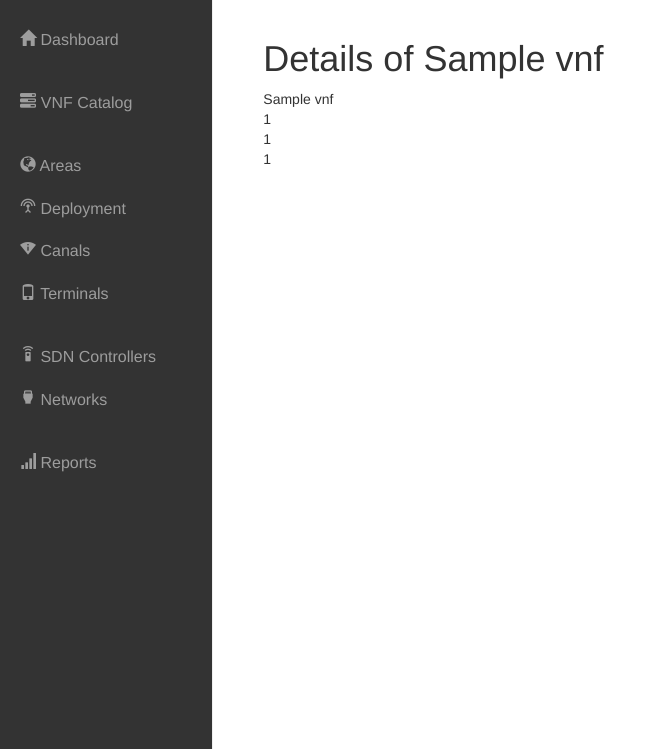
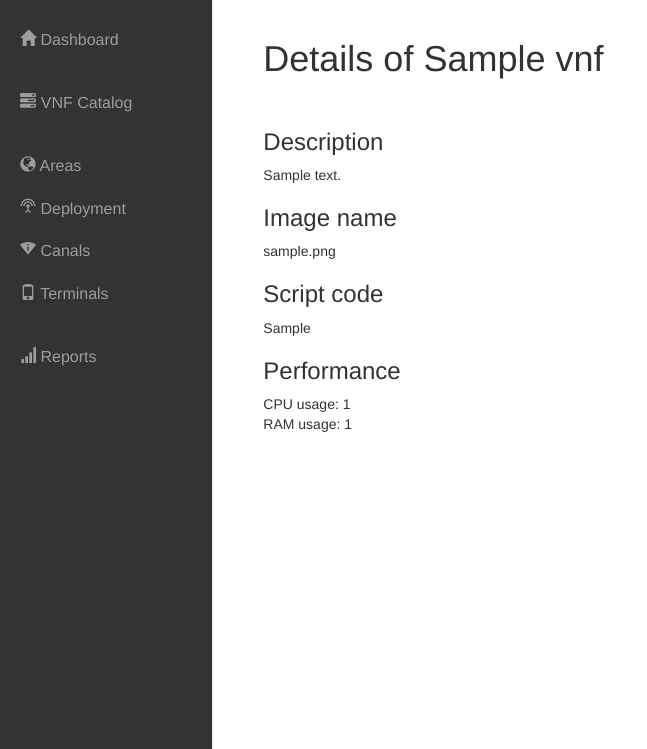
Before and after one commit to agelonch/OOCRANag, a Django app: page /vnfs/1/ in a window 1280 px wide. Shown: the part 51-800 px from the top of the page, without its empty margins (0-647 px from the left). Run offline with Django 3.2, Linux system fonts and the light colour scheme; a user stored in the database is signed in; tables that the repository leaves empty hold one stand-in row (values such as "Sample post"); some libraries are stand-ins or nearby versions.

Commit message:
vnf creation

```diff
--- a/aloeoCLI/VNFM/scenario/structura.py
+++ b/aloeoCLI/VNFM/scenario/structura.py
@@ -79,8 +79,8 @@ resources:
       name = name
   	)
 
-  outfile = open('/home/howls/tfm/aloeo/resources/scenarios/yaml/'+name+'.yaml', 'w')
+  outfile = open('/home/howls/Apps/OOCRAN/aloeo/resources/scenarios/yaml/'+name+'.yaml', 'w')
   outfile.write(header)
   outfile.close()
 
-  heat.Heat(token, username).create_stack(name, '/home/howls/tfm/aloeo/resources/scenarios/yaml/'+name+'.yaml')
+  heat.Heat(token, username).create_stack(name, '/home/howls/Apps/OOCRAN/aloeo/resources/scenarios/yaml/'+name+'.yaml')
--- a/vnfs/forms.py
+++ b/vnfs/forms.py
@@ -7,5 +7,7 @@ class VnfForm(forms.ModelForm):
 		fields = [
 			"name",
 			"description",
-			"modules",
+			#"modules",
+			"image",
+			"script",
 		]
--- a/vnfs/models.py
+++ b/vnfs/models.py
@@ -6,13 +6,15 @@ from operators.models import Operator
 
 class Vnf(models.Model):
 	operador = models.ForeignKey(Operator, on_delete=models.CASCADE, null=True, blank=True)
-	name = models.CharField(max_length=120)
+	name = models.CharField(max_length=120, default="TX_LTE")
 	modules = models.FileField(null=True, blank=True,upload_to='vnfs/modules/')
 	yaml = models.FileField(null=True, blank=True,upload_to='vnfs/yaml/')
-	description = models.TextField(null=True, blank=True)
+	description = models.TextField(null=True, blank=True, default ="SDN code for launch pyshical layer LTE TX")
 	cpu = models.IntegerField(null=True, blank=True)
 	ram = models.IntegerField(null=True, blank=True)
 	update = models.DateTimeField(auto_now=True,auto_now_add=False)
+	script = models.TextField(null=True, blank=True, default="cd /home/nodea/DADES_TX/srsLTE/build/srslte/examples\n ./pdsch_enodeb_multiUser -l 0.3 -g 40.0 -p 6 -i rfc793.txt -o prova.txt")
+	image = models.CharField(max_length=120, null=True, blank=True, default="TX_LTE")
 	timestamp = models.DateTimeField(auto_now=False,auto_now_add=True)
 
 	def __unicode__(self):
--- a/vnfs/templates/base.html
+++ b/vnfs/templates/base.html
@@ -68,12 +68,12 @@
             <li><a style="color: #9d9d9d; font-size: 16px" href="{% url 'users:list' %}">
                 <i class="glyphicon glyphicon-phone" style="font-size:16px;"></i>  Terminals</a></li>
           </ul>
-          <ul class="nav nav-sidebar">
+          <!--<ul class="nav nav-sidebar">
             <li><a style="color: #9d9d9d; font-size: 16px" href="{% url 'networks:list' %}">
               <i class="material-icons" style="font-size:16px">settings_remote</i>  SDN Controllers</a></li>
             <li><a style="color: #9d9d9d; font-size: 16px" href="#">
               <i class="material-icons" style="font-size:16px">settings_input_hdmi</i>  Networks</a></li>
-          </ul>
+          </ul>-->
           <ul class="nav nav-sidebar">
             <li><a style="color: #9d9d9d; font-size: 16px" href="">
               <i class="glyphicon glyphicon-signal" style="font-size:16px;"></i>  Reports</a></li>
--- a/vnfs/templates/vnfs/vnf_detail.html
+++ b/vnfs/templates/vnfs/vnf_detail.html
@@ -2,8 +2,14 @@
 
 {%block content%}
 	<h1>Details of {{vnf.name}}</h1>
-	{{vnf.name}}<br/>
-	{{vnf.cpu}}<br/>
-	{{vnf.ram}}<br/>
-	{{vnf.id}}<br/>
+	<br/>
+	<h3>Description</h3>
+	{{vnf.description}}<br/>
+	<h3>Image name</h3>
+	{{vnf.image}}<br/>
+	<h3>Script code</h3>
+	{{vnf.script}}<br/>
+	<h3>Performance</h3>
+	CPU usage: {{vnf.cpu}}<br/>
+	RAM usage: {{vnf.ram}}<br/>
 {%endblock content%}
--- a/vnfs/templates/vnfs/vnf_list.html
+++ b/vnfs/templates/vnfs/vnf_list.html
@@ -9,7 +9,7 @@
                   <th>Name</th>
                   <th>Description</th>
                   <th>MFLOPS</th>
-                  <th>RAM</th>
+                  <th>RAM (MB)</th>
                   <th>Network (MB/s)</th>
                   <th>Actions</th>
                 </tr>
@@ -20,7 +20,7 @@
                           <td><a href='{{vnf.get_absolut_url}}'>{{vnf.name}}</a></td>
                           <td>{{vnf.description}}</td>
                           <td>{{vnf.cpu}}</td>
-                          <td>{{vnf.ram}} MB</td>
+                          <td>{{vnf.ram}}</td>
                           <td>23</td>
                           <td>
                             <a href="{{vnf.id}}/edit/" class="btn btn-default" role="button">Edit</a>
--- a/vnfs/views.py
+++ b/vnfs/views.py
@@ -42,11 +42,10 @@ def vnf_create(request):
 	if form.is_valid():
 		instance = form.save(commit=False)
 		instance.operador = get_object_or_404(Operator, name = request.user.username)
-		#instance.save()
-		results = create(auth(request.user.username),request.user.username,form.cleaned_data.get("name"), form.cleaned_data.get("description"))
+		#results = create(auth(request.user.username),request.user.username,form.cleaned_data.get("name"), form.cleaned_data.get("description"))
 		messages.success(request,"Successfully created!")
-		instance.cpu = results[0][0]
-		instance.ram = results[0][1]
+		#instance.cpu = results[0][0]
+		#instance.ram = results[0][1]
 		instance.save()
 		return redirect("vnfs:list")
 	context = {
@@ -68,8 +67,6 @@ def vnf_detail(request,id=None):
 	if not request.user.is_authenticated():
 		return HttpResponseRedirect(reverse('login'))
 
-	if not request.user.is_staff:
-		raise Http404
 	instance = get_object_or_404(Vnf, id=id)
 	context = {
 		"user": request.user.username,
```
Also changed, not shown: operators/models.py (+4 -4 lines), README.md, aloeoCLI/README.md (deleted).
